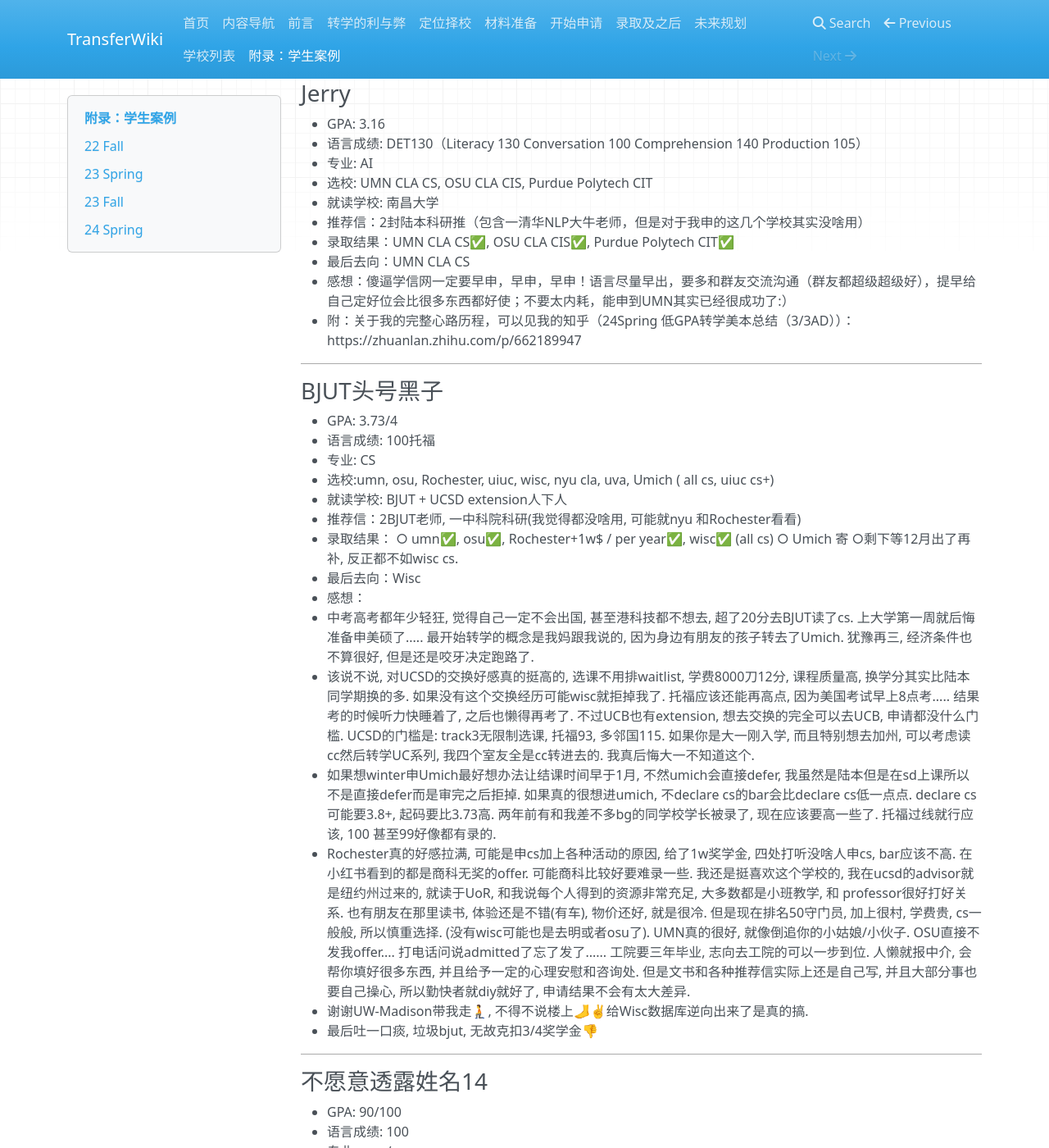
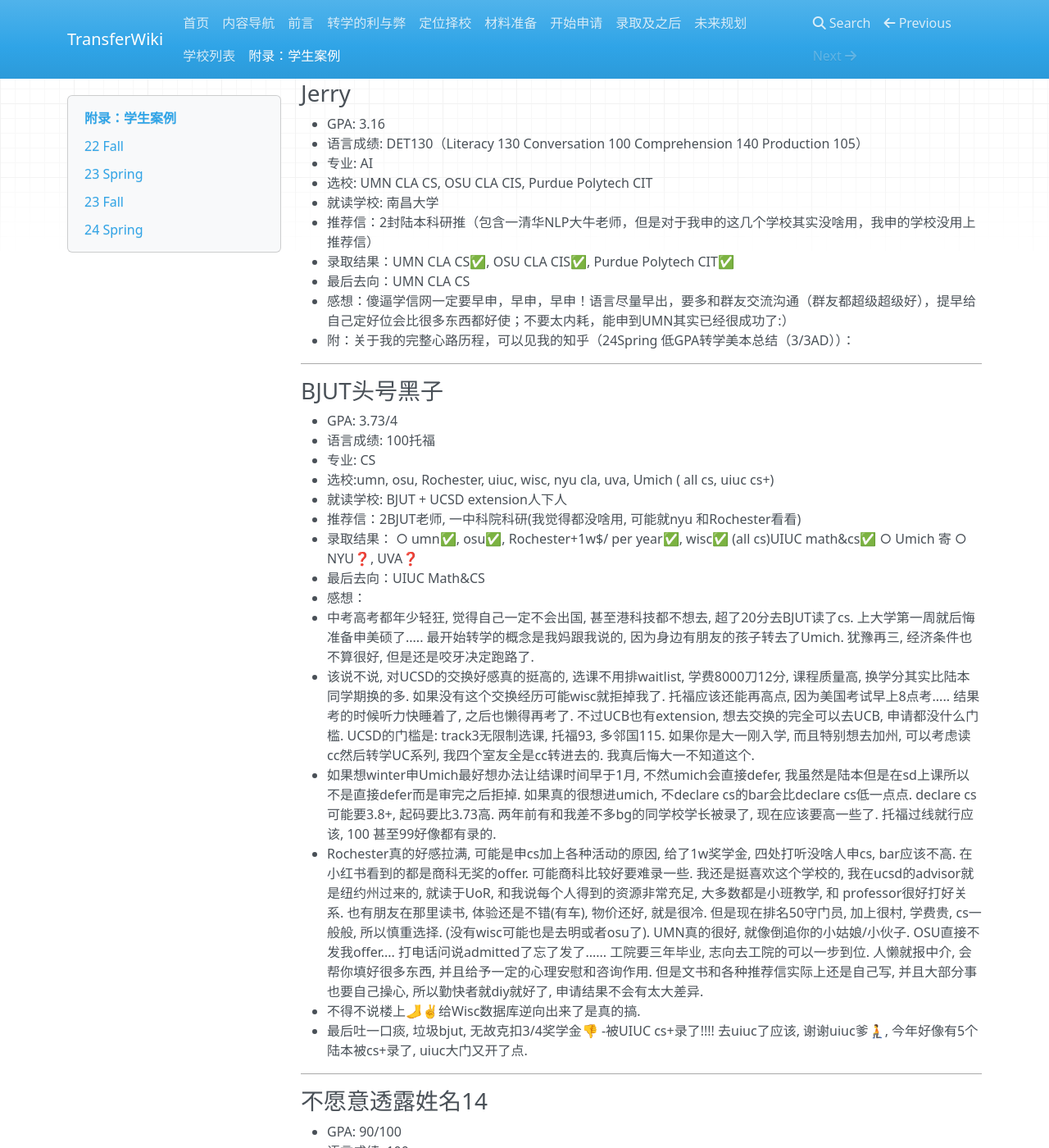
Before and after one commit to SihanXU/TransferWiki, an MkDocs documentation site: the page built from docs/bgs.md, in a window 1280 px wide and 1400 px high, scrolled down 17179 px. Shown: the whole window at 82% size. Built offline with MkDocs 1.6.1, drawn with Linux system fonts in a browser that asks for light colours; nearby versions of some CDN libraries; some of the changed text lies outside the part shown.

Commit message:
Update bgs.md

```diff
--- a/docs/bgs.md
+++ b/docs/bgs.md
@@ -636,11 +636,11 @@ DET115(有点低，天天摆大烂的恶果)
 - 专业: AI
 - 选校: UMN CLA CS, OSU CLA CIS, Purdue Polytech CIT
 - 就读学校: 南昌大学
-- 推荐信：2封陆本科研推（包含一清华NLP大牛老师，但是对于我申的这几个学校其实没啥用）
+- 推荐信：2封陆本科研推（包含一清华NLP大牛老师，但是对于我申的这几个学校其实没啥用，我申的学校没用上推荐信）
 - 录取结果：UMN CLA CS✅, OSU CLA CIS✅, Purdue Polytech CIT✅
 - 最后去向：UMN CLA CS
 - 感想：傻逼学信网一定要早申，早申，早申！语言尽量早出，要多和群友交流沟通（群友都超级超级好），提早给自己定好位会比很多东西都好使；不要太内耗，能申到UMN其实已经很成功了:）
-- 附：关于我的完整心路历程，可以见我的知乎（24Spring 低GPA转学美本总结（3/3AD））：https://zhuanlan.zhihu.com/p/662189947
+- 附：关于我的完整心路历程，可以见我的知乎（24Spring 低GPA转学美本总结（3/3AD））：
 
 ***
 
@@ -652,17 +652,18 @@ DET115(有点低，天天摆大烂的恶果)
 - 就读学校: BJUT + UCSD extension人下人
 - 推荐信：2BJUT老师, 一中科院科研(我觉得都没啥用, 可能就nyu 和Rochester看看)
 - 录取结果：
-○ umn✅, osu✅, Rochester+1w$ / per year✅, wisc✅ (all cs)
+○ umn✅, osu✅, Rochester+1w$/ per year✅, wisc✅ (all cs)UIUC math&cs✅
 ○ Umich 寄
-○剩下等12月出了再补, 反正都不如wisc cs.
-- 最后去向：Wisc
+○ NYU❓, UVA❓
+- 最后去向：UIUC Math&CS
 - 感想：
 - 中考高考都年少轻狂, 觉得自己一定不会出国, 甚至港科技都不想去, 超了20分去BJUT读了cs. 上大学第一周就后悔准备申美硕了..... 最开始转学的概念是我妈跟我说的, 因为身边有朋友的孩子转去了Umich.  犹豫再三, 经济条件也不算很好, 但是还是咬牙决定跑路了.
 - 该说不说, 对UCSD的交换好感真的挺高的, 选课不用排waitlist, 学费8000刀12分, 课程质量高, 换学分其实比陆本同学期换的多. 如果没有这个交换经历可能wisc就拒掉我了. 托福应该还能再高点, 因为美国考试早上8点考..... 结果考的时候听力快睡着了, 之后也懒得再考了. 不过UCB也有extension, 想去交换的完全可以去UCB, 申请都没什么门槛. UCSD的门槛是: track3无限制选课, 托福93, 多邻国115. 如果你是大一刚入学, 而且特别想去加州, 可以考虑读cc然后转学UC系列, 我四个室友全是cc转进去的. 我真后悔大一不知道这个.
 - 如果想winter申Umich最好想办法让结课时间早于1月, 不然umich会直接defer, 我虽然是陆本但是在sd上课所以不是直接defer而是审完之后拒掉. 如果真的很想进umich, 不declare cs的bar会比declare cs低一点点. declare cs可能要3.8+, 起码要比3.73高. 两年前有和我差不多bg的同学校学长被录了, 现在应该要高一些了. 托福过线就行应该, 100 甚至99好像都有录的.
-- Rochester真的好感拉满, 可能是申cs加上各种活动的原因, 给了1w奖学金, 四处打听没啥人申cs, bar应该不高. 在小红书看到的都是商科无奖的offer. 可能商科比较好要难录一些. 我还是挺喜欢这个学校的, 我在ucsd的advisor就是纽约州过来的, 就读于UoR, 和我说每个人得到的资源非常充足, 大多数都是小班教学, 和 professor很好打好关系. 也有朋友在那里读书, 体验还是不错(有车), 物价还好, 就是很冷. 但是现在排名50守门员, 加上很村, 学费贵, cs一般般, 所以慎重选择. (没有wisc可能也是去明或者osu了). UMN真的很好, 就像倒追你的小姑娘/小伙子. OSU直接不发我offer.... 打电话问说admitted了忘了发了...... 工院要三年毕业, 志向去工院的可以一步到位. 人懒就报中介, 会帮你填好很多东西, 并且给予一定的心理安慰和咨询处. 但是文书和各种推荐信实际上还是自己写, 并且大部分事也要自己操心, 所以勤快者就diy就好了, 申请结果不会有太大差异.
-- 谢谢UW-Madison带我走🧎, 不得不说楼上🦶✌️给Wisc数据库逆向出来了是真的搞.
+- Rochester真的好感拉满, 可能是申cs加上各种活动的原因, 给了1w奖学金, 四处打听没啥人申cs, bar应该不高. 在小红书看到的都是商科无奖的offer. 可能商科比较好要难录一些. 我还是挺喜欢这个学校的, 我在ucsd的advisor就是纽约州过来的, 就读于UoR, 和我说每个人得到的资源非常充足, 大多数都是小班教学, 和 professor很好打好关系. 也有朋友在那里读书, 体验还是不错(有车), 物价还好, 就是很冷. 但是现在排名50守门员, 加上很村, 学费贵, cs一般般, 所以慎重选择. (没有wisc可能也是去明或者osu了). UMN真的很好, 就像倒追你的小姑娘/小伙子. OSU直接不发我offer.... 打电话问说admitted了忘了发了...... 工院要三年毕业, 志向去工院的可以一步到位. 人懒就报中介, 会帮你填好很多东西, 并且给予一定的心理安慰和咨询作用. 但是文书和各种推荐信实际上还是自己写, 并且大部分事也要自己操心, 所以勤快者就diy就好了, 申请结果不会有太大差异.
+- 不得不说楼上🦶✌️给Wisc数据库逆向出来了是真的搞.
 - 最后吐一口痰, 垃圾bjut, 无故克扣3/4奖学金👎
+-被UIUC cs+录了!!!! 去uiuc了应该, 谢谢uiuc爹🧎, 今年好像有5个陆本被cs+录了, uiuc大门又开了点.
 
 ***
 
@@ -695,9 +696,7 @@ DET115(有点低，天天摆大烂的恶果)
 - ○我希望能在美国读上更好的phd, 这是我转学的初衷. 2023年8月底我才得知可以转学去美本, 所以准备得非常仓促. 据说umich录取的可能性也比较大, 但我已经是大三老狗了, 不想也不能再折腾了, 同时wisc的logic, pl, tcs又非常的强, 加上我对ai一点兴趣都没有, 而且离谱的是在wisc发现了本校本专业的学姐也转学了hh, 所以老老实实去wisc了~
 - ○感觉规划很重要, 希望学弟学妹们提早做好规划. 祝学弟学妹们申请到心仪的学校~
 
-***
-
-### -Alan
+### Alan
 - GPA: 3.71
 - 语言成绩: 托福95
 - 专业: est
@@ -707,6 +706,3 @@ DET115(有点低，天天摆大烂的恶果)
 - 录取结果：普渡eet
 - 最后去向：普渡eet
 - 感想：高考完就了解到转学的渠道，还曾经幻想过转umich工院，后来慢慢了解才发现不可能，也综合考虑了很多其他学校，发现工院能转的学校不多。由于个人只想去工院读，对纯cs兴趣也不大，所以单申了普渡。顺利的话一学期能转进工院fye。对于想转工院的同学，普渡是个不错的选择，但是建议各位早点转，我大二下学期去普渡读，基本上是得重新开始了，没有课能换到课上。各位加油！
-
-
-***
```
Also changed, not shown: other parts of docs/bgs.md (+1 -1 lines).
